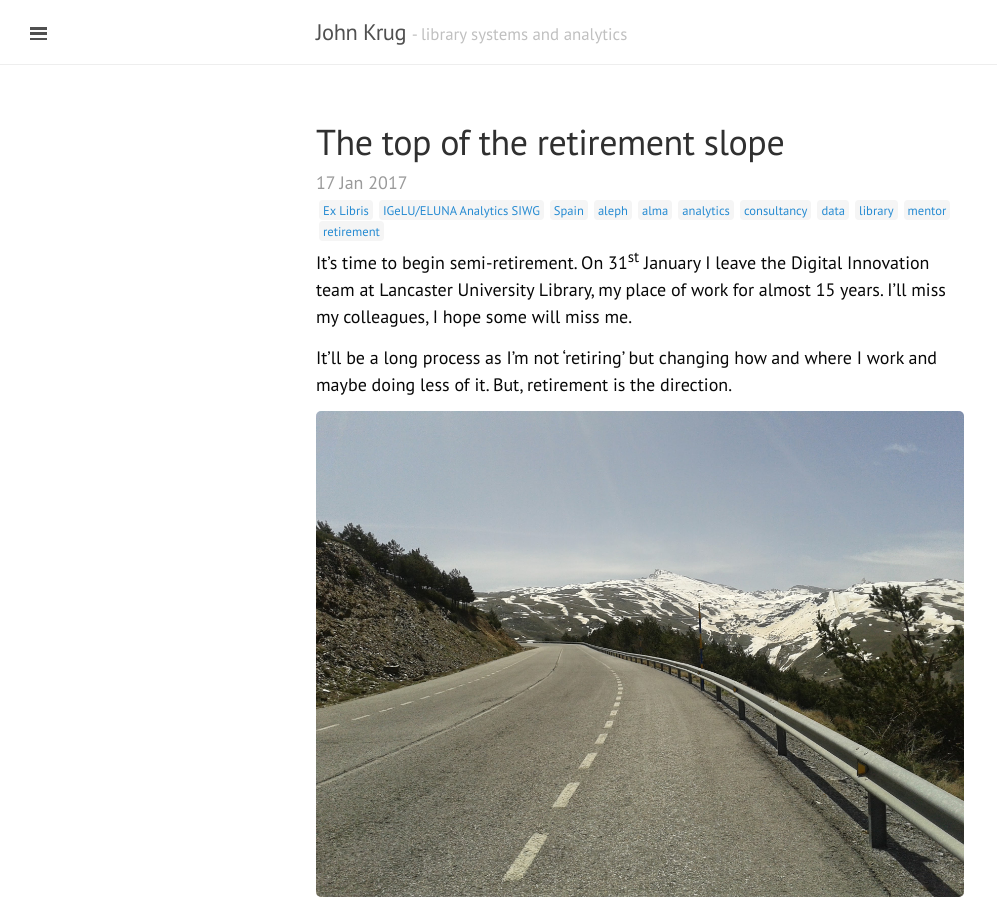
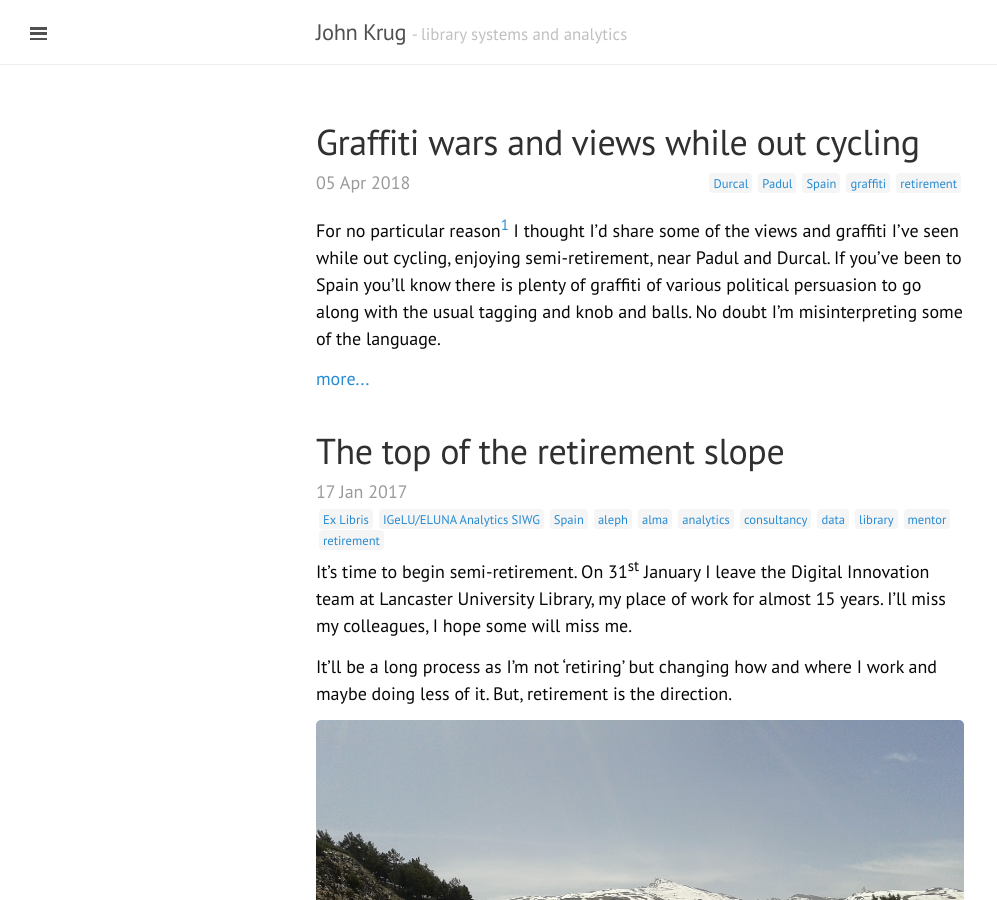
Before and after one commit to jhkrug/jhkrug.github.io, a Jekyll site: the page built from index.html, in a window 1280 px wide and 900 px high. Shown: the whole window, without its empty margins (0-997 px from the left). Built offline with Jekyll 4.4.1, drawn with Linux system fonts in a browser that asks for light colours; the list of posts is cut into pages by our own code.

Commit message:
new post

```diff
--- /dev/null
+++ b/_posts/2018-04-05-views_and_graffiti_while_cycling.md
@@ -0,0 +1,81 @@
+---
+layout: post
+title: Graffiti wars and views while out cycling
+tags:
+- retirement
+- Spain
+- Padul
+- Durcal
+- graffiti
+---
+
+For no particular reason[^1] I thought I'd share some of the views and
+graffiti I've seen while out cycling, enjoying semi-retirement, near
+Padul and Durcal. If you've been to Spain you'll know there is plenty
+of graffiti of various political persuasion to go along with the usual
+tagging and knob and balls. No doubt I'm misinterpreting some of the
+language.
+
+[^1]:Other than reacquainting myself with markdown, github pages and jekyll.
+
+<!--more-->
+
+On the outskirts of Durcal is Puente de Lata, The Tin Bridge.
+Apparently, imported from France when it proved to be too weak for
+traffic and trams. It's for pedestrians and cyclists and spans Durcal
+Gorge. There has been at least one suicide. On the bridge approach
+pillars is the graffiti 'si tu saltas yo salto'. Poignantly, 'if you
+jump I fall', or maybe less so, 'if you jump I jump'.
+
+[![Puente de Lata](/public/images/bridge_1.jpg
+"Puente de Lata")](/public/images/bridge_1.jpg)
+*Puente de Lata*
+
+[![Saltas](/public/images/bridge_2.jpg
+"Saltas")](/public/images/bridge_2.jpg)
+*Saltas*
+
+Feminist power.
+
+[![Feminist Power](/public/images/fem_pow.jpg
+"Feminist Power")](/public/images/fem_pow.jpg)
+*Feminst Power*
+
+Greenpeace, no nuclear. Insubordination now. Chirac, assasin with
+impunity.
+
+[![Greenpeace, etc](/public/images/greenpeace.jpg
+"Greenpeace, etc")](/public/images/greenpeace.jpg)
+*Greenpeace, etc*
+
+Dove, star of david = nazism, feminst disobedience, anarchy symbol,
+ee.uu = nazism (ee.uu means the USA), solidarity with the shipyards
+struggle.
+
+[![Dove, etc](/public/images/dove.jpg
+"Dove, etc")](/public/images/dove.jpg)
+*Dove, etc*
+
+Refugees welcome, workers awake unemployment is at your door.
+
+[![Refugees, etc](/public/images/refugees.jpg
+"Refugees, etc")](/public/images/refugees.jpg)
+*Refugees, etc*
+
+White nationalism Europe awakes.
+
+[![White nationalism](/public/images/white.jpg
+"White nationalism")](/public/images/white.jpg)
+*White nationalism*
+
+One of my favourite gravel tracks, the view in both directions.
+
+[![Gravel roads 1](/public/images/gravel_1.jpg
+"Gravel roads 1")](/public/images/gravel_1.jpg)
+*Gravel roads*
+
+[![Gravel roads 2](/public/images/gravel_2.jpg
+"Gravel roads 2")](/public/images/gravel_2.jpg)
+*Gravel roads 2*
+
+Well, there you go then.
```
Also changed, not shown: about.md (+1 -1 lines), public/images/fem_pow.jpg (added), public/images/white.jpg (added), 7 other files.
